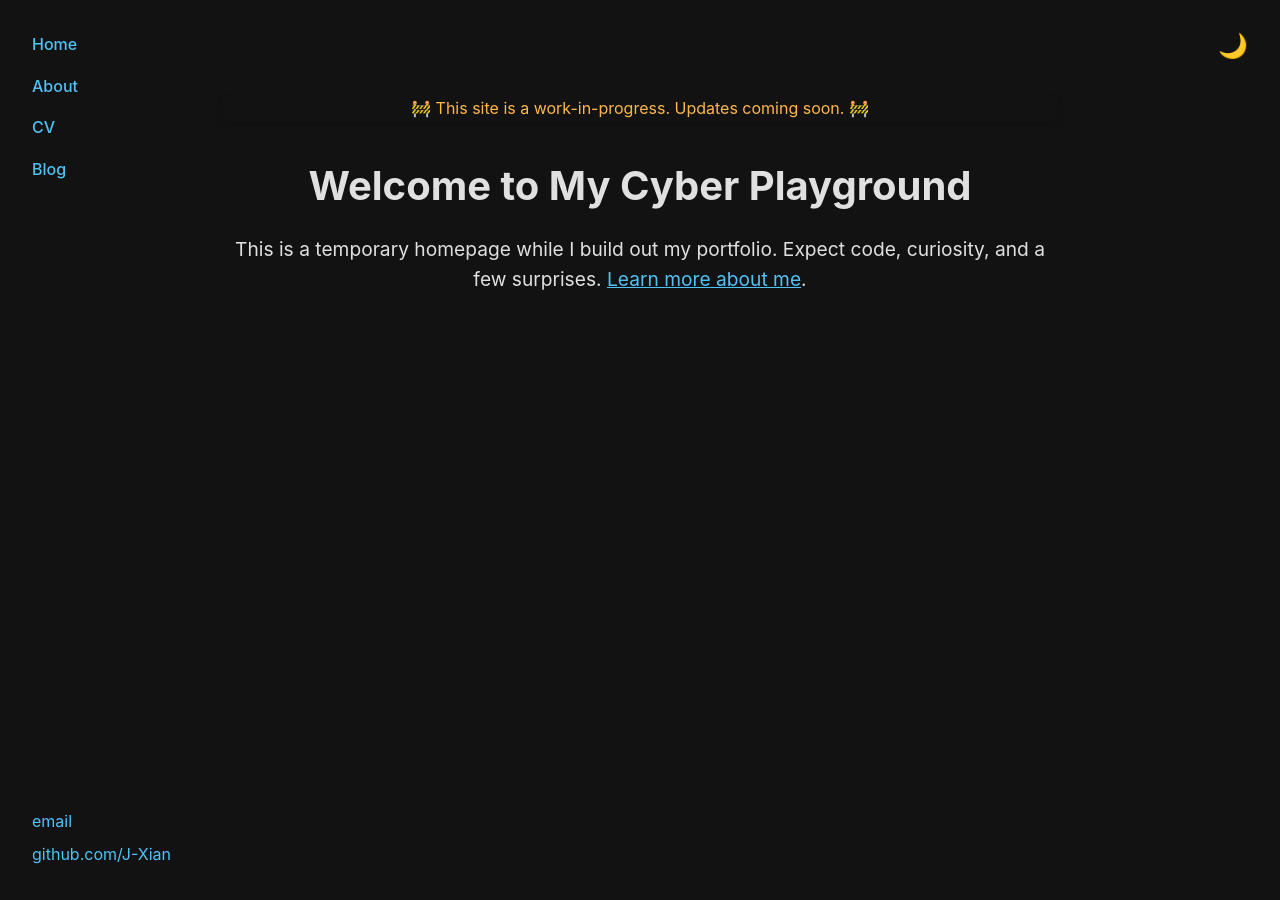
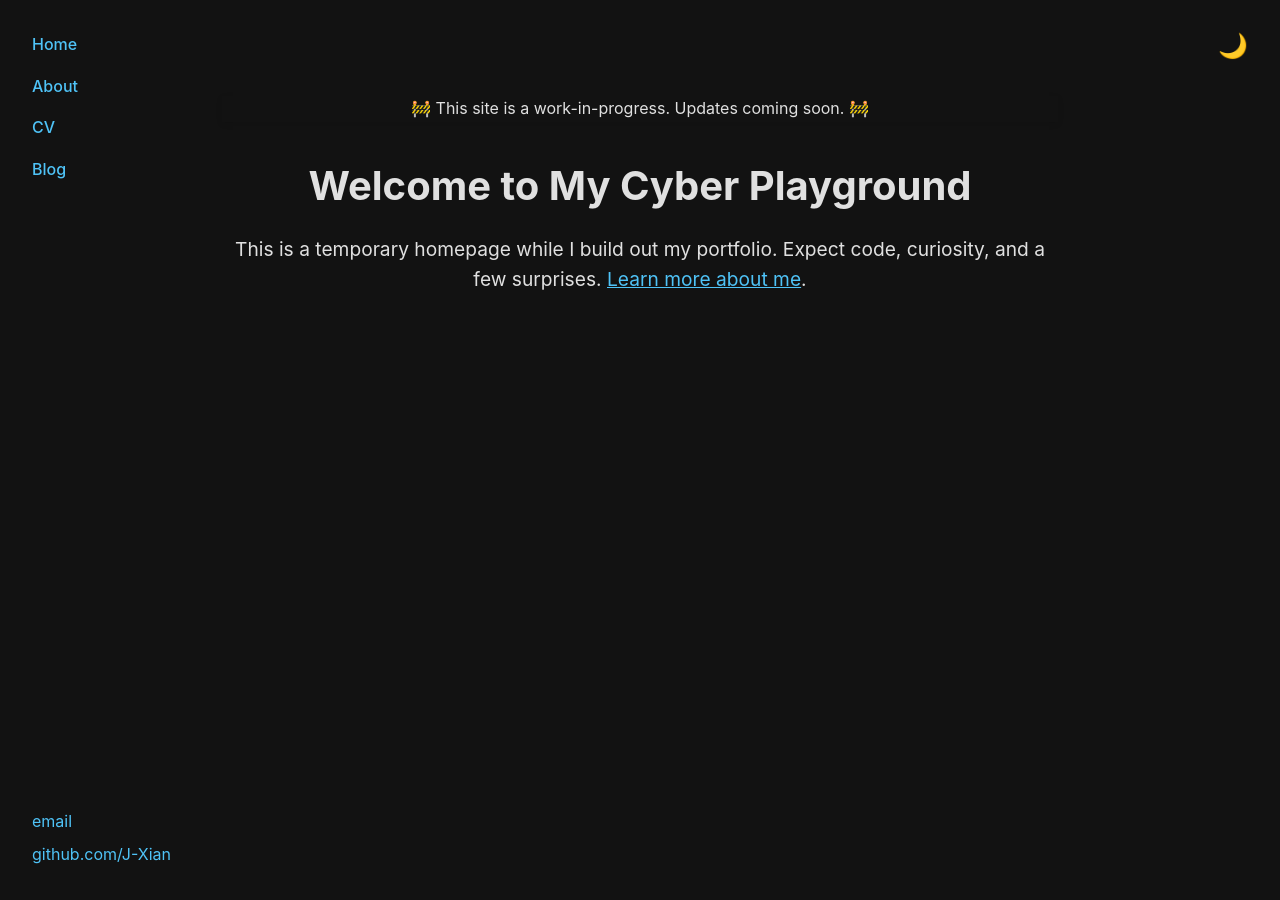
Before and after one commit to J-Xian/J-Xian.github.io, a Jekyll site: the page built from index.html, in a window 1280 px wide. Built offline with Jekyll 4.4.1, drawn with Linux system fonts in a browser that asks for light colours.

Commit message:
Update main.css

```diff
--- a/css/main.css
+++ b/css/main.css
@@ -165,7 +165,7 @@ footer a:hover {
 
 .wip-banner {
   font-size: 1rem;
-  color: var(--accent-color);
+  color: var(--text-color);
   margin-bottom: 2rem;
   text-align: center;
   opacity: 0.8;
```
